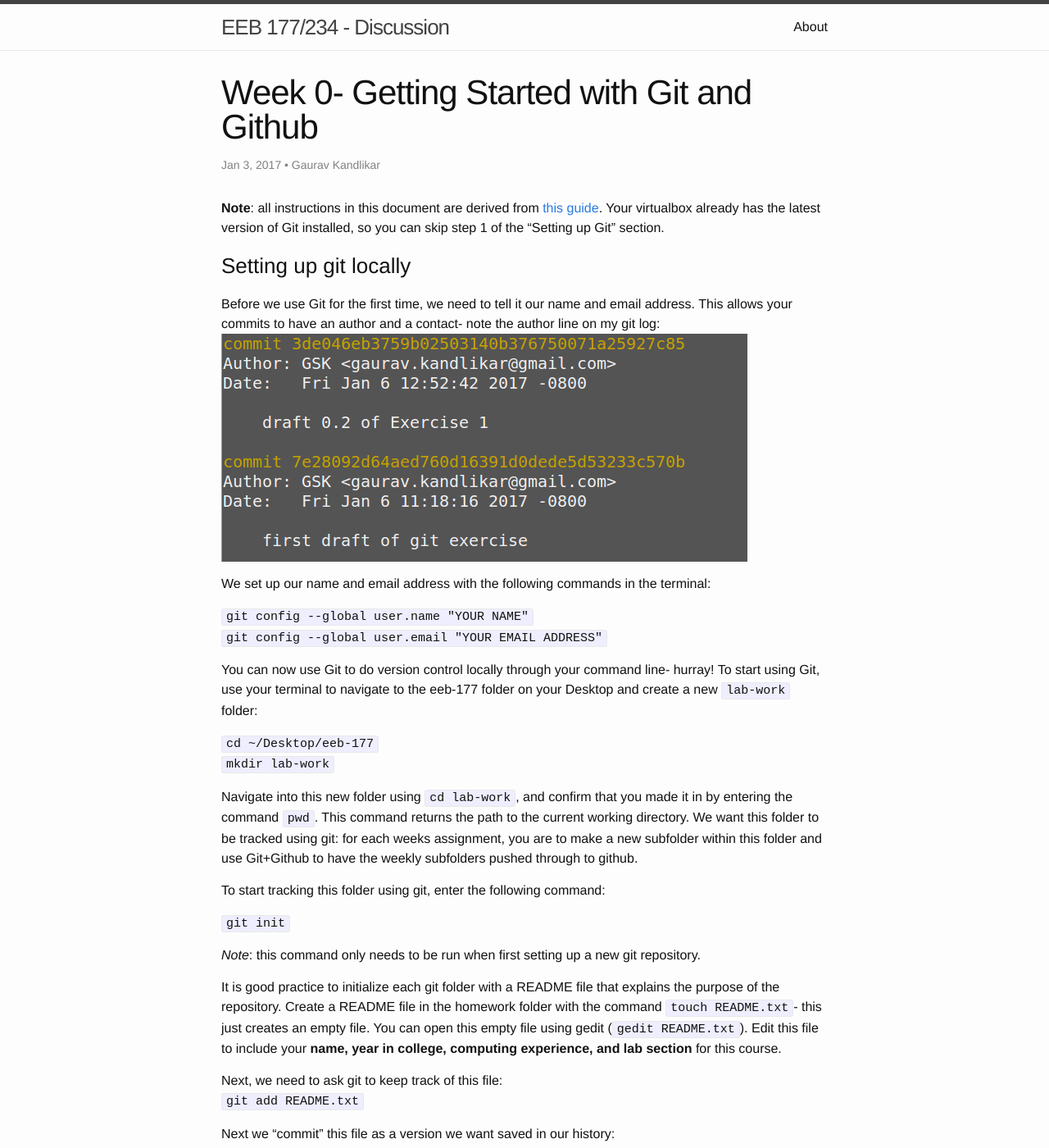
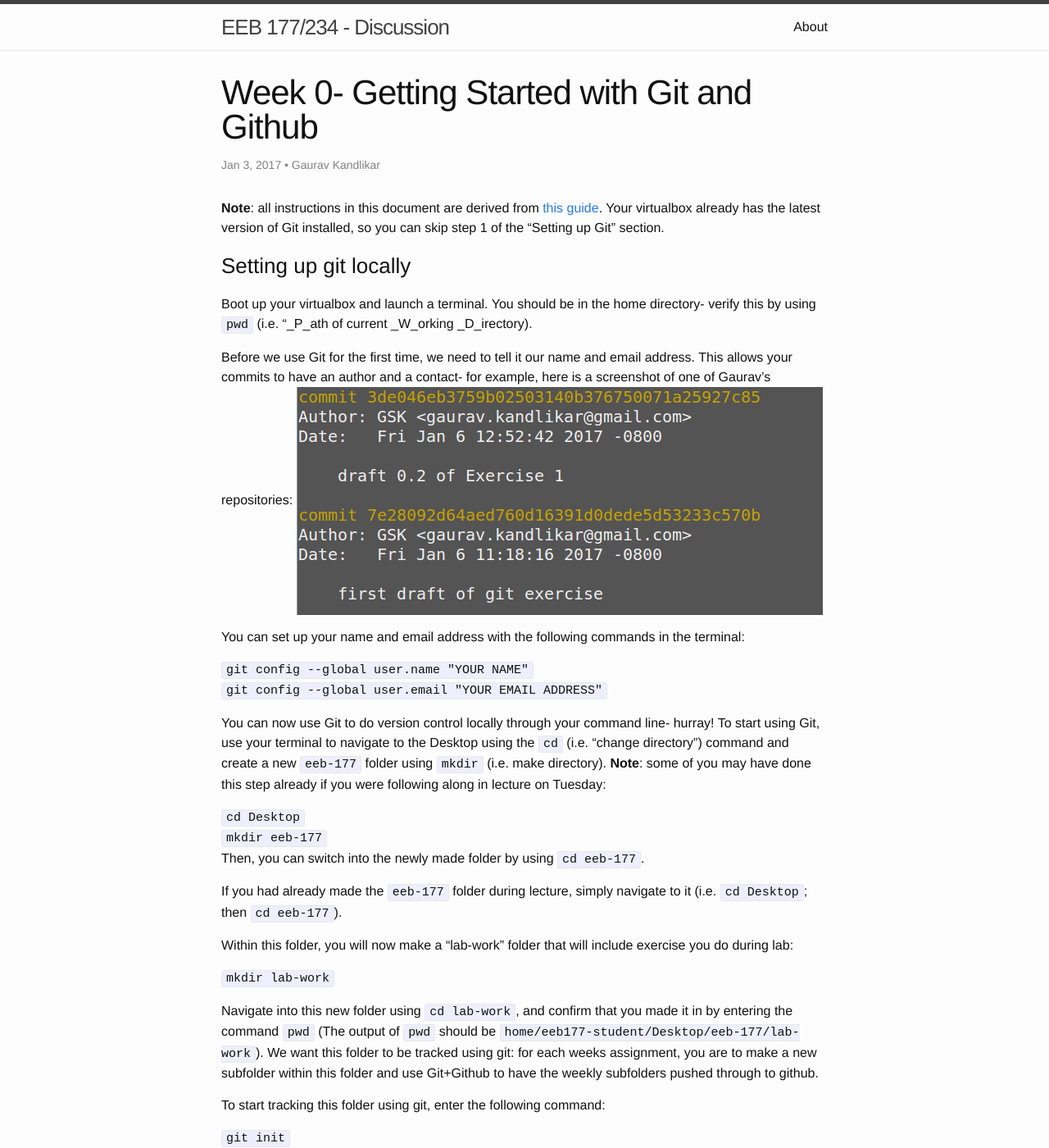
Before and after one commit to michaelalfaro/eeb177-W17.github.io, a Jekyll site: the page built from _posts/2017-01-03-setup-github.markdown, in a window 1280 px wide and 1400 px high. Shown: the whole window at 82% size. Built offline with Jekyll 4.4.1, drawn with Linux system fonts in a browser that asks for light colours.

Commit message:
more tweaks to git exercises

```diff
--- a/_posts/2017-01-03-setup-github.markdown
+++ b/_posts/2017-01-03-setup-github.markdown
@@ -9,22 +9,32 @@ author: Gaurav Kandlikar
 
 ### Setting up git locally
 
-Before we use Git for the first time, we need to tell it our name and email address. This allows your commits to have an author and a contact- note the author line on my git log:
+Boot up your virtualbox and launch a terminal. You should be in the home directory- verify this by using `pwd` (i.e. "_P_ath of current _W_orking _D_irectory).
+
+Before we use Git for the first time, we need to tell it our name and email address. This allows your commits to have an author and a contact- for example, here is a screenshot of one of Gaurav's repositories:
 ![]({{ site.url }}/images/git-screenshot.png)
 
 
-We set up our name and email address with the following commands in the terminal:
+You can set up your name and email address with the following commands in the terminal:
 
 `git config --global user.name "YOUR NAME"`
 `git config --global user.email "YOUR EMAIL ADDRESS"`
 
 
-You can now use Git to do version control locally through your command line- hurray! To start using Git, use your terminal to navigate to the eeb-177 folder on your Desktop and create a new `lab-work` folder:
+You can now use Git to do version control locally through your command line- hurray! To start using Git, use your terminal to navigate to the Desktop using the `cd` (i.e. "change directory") command and create a new `eeb-177` folder using `mkdir` (i.e. make directory). **Note**: some of you may have done this step already if you were following along in lecture on Tuesday:
 
-`cd ~/Desktop/eeb-177`
+`cd Desktop`
+`mkdir eeb-177`
+Then, you can switch into the newly made folder by using `cd eeb-177`.
+
+If you had already made the `eeb-177` folder during lecture, simply navigate to it (i.e. `cd Desktop`; then `cd eeb-177`).
+
+Within this folder, you will now make a "lab-work" folder that will include exercise you do during lab:
+
 `mkdir lab-work`
 
-Navigate into this new folder using `cd lab-work`, and confirm that you made it in by entering the command `pwd`. This command returns the path to the current working directory. We want this folder to be tracked using git: for each weeks assignment, you are to make a new subfolder within this folder and use Git+Github to have the weekly subfolders pushed through to github.
+
+Navigate into this new folder using `cd lab-work`, and confirm that you made it in by entering the command `pwd` (The output of `pwd` should be  `home/eeb177-student/Desktop/eeb-177/lab-work`). We want this folder to be tracked using git: for each weeks assignment, you are to make a new subfolder within this folder and use Git+Github to have the weekly subfolders pushed through to github.
 
 To start tracking this folder using git, enter the following command:
 
```
Also changed, not shown: _posts/2017-01-06-exercise1-git.markdown (+8 -5 lines).
